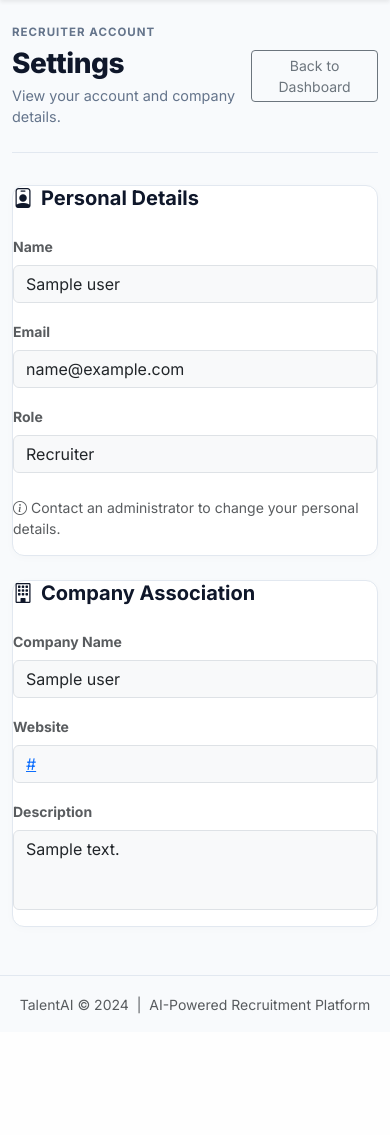
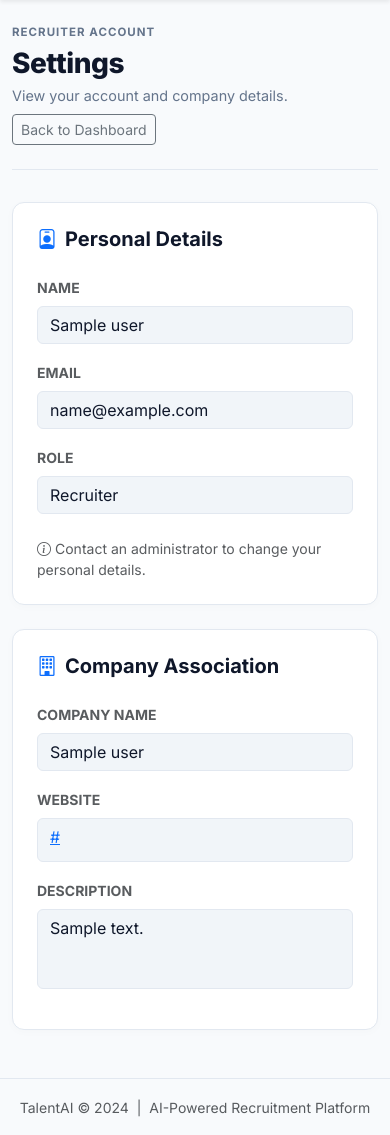
Before and after one commit to govindturkar69-crypto/TalentAI-Recruitment-Platform, a Flask app: template templates/recruiter_settings.html in a window 390 px wide. Shown: the part 57-1192 px from the top of the page. Before the commit the page ends 1071 px from the top, so only its background shows below. Run offline with Flask 3, Linux system fonts and the light colour scheme; the template is opened without the code that fills it: most values are stand-ins (such as "Sample title", 1, 10 or a date in 2020); some libraries are stand-ins or nearby versions.

Commit message:
fix(ui): unify responsive layouts across all roles

```diff
--- a/static/css/style.css
+++ b/static/css/style.css
@@ -88,6 +88,10 @@
 }
 
 /* ── Base ──────────────────────────────────────────────────── */
+html, body {
+  overflow-x: hidden;
+  max-width: 100vw;
+}
 body {
   font-family: 'Inter', system-ui, sans-serif;
   background: var(--bg-primary);
@@ -1246,3 +1250,43 @@ main.container { animation: fadeInUp 0.35s var(--ease); }
 @media (prefers-reduced-motion: reduce) {
   * { animation: none !important; transition: none !important; }
 }
+
+/* ── Global Layout & Consistency System ──────────────────────── */
+.saas-form-card {
+  width: 100%;
+  max-width: 680px;
+  margin: 0 auto;
+}
+
+.saas-form-readonly {
+  background: var(--bg-alt) !important;
+  color: var(--text-primary) !important;
+  border-color: var(--border-color) !important;
+}
+
+.saas-cell-truncate {
+  display: inline-block;
+  white-space: nowrap;
+  overflow: hidden;
+  text-overflow: ellipsis;
+  vertical-align: middle;
+}
+
+.table-responsive {
+  max-width: 100%;
+  overflow-x: auto;
+  -webkit-overflow-scrolling: touch;
+}
+
+.text-break-word {
+  word-break: break-all;
+  overflow-wrap: anywhere;
+}
+
+.form-control, .form-select {
+  min-height: 38px;
+}
+
+.form-control-sm, .form-select-sm {
+  min-height: 31px;
+}
--- a/templates/admin_dashboard.html
+++ b/templates/admin_dashboard.html
@@ -146,7 +146,7 @@
                   <span class="text-truncate" style="max-width: 140px;" title="{{ user.name }}">{{ user.name }}</span>
                 </div>
               </td>
-              <td><span class="text-muted small" style="word-break: break-all;">{{ user.email }}</span></td>
+              <td><span class="text-muted small d-inline-block text-truncate" style="max-width: 175px; vertical-align: middle;" title="{{ user.email }}">{{ user.email }}</span></td>
               <td style="white-space: nowrap;">
                 {% if user.is_active %}
                   <span class="saas-skill-chip" style="background:var(--success-tint);color:#166534;border-color:rgba(34,197,94,0.25);padding:2px 6px;font-size:0.7rem;">Active</span>
@@ -165,9 +165,9 @@
                   </span>
                 {% endif %}
               </td>
-              <td style="word-break: break-word;">
+              <td>
                 {% if user.role == 'recruiter' %}
-                  <span class="text-muted small">{{ user.company_name or 'Unassigned' }}</span>
+                  <span class="text-muted small d-inline-block text-truncate" style="max-width: 130px; vertical-align: middle;" title="{{ user.company_name or 'Unassigned' }}">{{ user.company_name or 'Unassigned' }}</span>
                 {% else %}
                   <span class="text-muted small">-</span>
                 {% endif %}
--- a/templates/recruiter_settings.html
+++ b/templates/recruiter_settings.html
@@ -3,7 +3,7 @@
 
 {% block content %}
 <div class="saas-page-header">
-  <div class="d-flex justify-content-between align-items-center w-100">
+  <div class="d-flex justify-content-between align-items-center w-100 flex-wrap gap-2">
     <div>
       <div class="saas-page-header-eyebrow">RECRUITER ACCOUNT</div>
       <h1 class="saas-page-header-title">Settings</h1>
@@ -13,59 +13,59 @@
   </div>
 </div>
 
-<div class="row g-4">
-  <div class="col-lg-6">
-    <div class="saas-card h-100">
-      <h5 class="fw-bold mb-4"><i class="bi bi-person-badge me-2"></i>Personal Details</h5>
+<div class="row g-4 justify-content-center">
+  <div class="col-12 col-lg-6 col-xl-5">
+    <div class="saas-card h-100 p-4">
+      <h5 class="fw-bold mb-4"><i class="bi bi-person-badge me-2 text-primary"></i>Personal Details</h5>
 
       <div class="mb-3">
-        <label class="form-label text-muted small fw-bold">Name</label>
-        <div class="form-control bg-light">{{ user_data.name }}</div>
+        <label class="form-label text-muted small fw-bold text-uppercase">Name</label>
+        <div class="form-control" style="background: var(--bg-alt); color: var(--text-primary); border-color: var(--border-color);">{{ user_data.name }}</div>
       </div>
       <div class="mb-3">
-        <label class="form-label text-muted small fw-bold">Email</label>
-        <div class="form-control bg-light">{{ user_data.email }}</div>
+        <label class="form-label text-muted small fw-bold text-uppercase">Email</label>
+        <div class="form-control" style="background: var(--bg-alt); color: var(--text-primary); border-color: var(--border-color);">{{ user_data.email }}</div>
       </div>
       <div class="mb-3">
-        <label class="form-label text-muted small fw-bold">Role</label>
-        <div class="form-control bg-light text-capitalize">Recruiter</div>
+        <label class="form-label text-muted small fw-bold text-uppercase">Role</label>
+        <div class="form-control text-capitalize" style="background: var(--bg-alt); color: var(--text-primary); border-color: var(--border-color);">Recruiter</div>
       </div>
-      <p class="text-muted small mt-4"><i class="bi bi-info-circle me-1"></i>Contact an administrator to change your personal details.</p>
+      <p class="text-muted small mt-4 mb-0"><i class="bi bi-info-circle me-1"></i>Contact an administrator to change your personal details.</p>
     </div>
   </div>
 
-  <div class="col-lg-6">
-    <div class="saas-card h-100">
-      <h5 class="fw-bold mb-4"><i class="bi bi-building me-2"></i>Company Association</h5>
+  <div class="col-12 col-lg-6 col-xl-5">
+    <div class="saas-card h-100 p-4">
+      <h5 class="fw-bold mb-4"><i class="bi bi-building me-2 text-primary"></i>Company Association</h5>
 
       {% if user_data.company_id %}
         {% if not user_data.is_active %}
-        <div class="alert alert-warning py-2 small" role="alert">
+        <div class="alert alert-warning py-2 small mb-3" role="alert">
           <i class="bi bi-exclamation-triangle-fill me-1"></i> Your company is currently marked as inactive.
         </div>
         {% endif %}
         <div class="mb-3">
-          <label class="form-label text-muted small fw-bold">Company Name</label>
-          <div class="form-control bg-light">{{ user_data.company_name }}</div>
+          <label class="form-label text-muted small fw-bold text-uppercase">Company Name</label>
+          <div class="form-control" style="background: var(--bg-alt); color: var(--text-primary); border-color: var(--border-color);">{{ user_data.company_name }}</div>
         </div>
         <div class="mb-3">
-          <label class="form-label text-muted small fw-bold">Website</label>
-          <div class="form-control bg-light">
+          <label class="form-label text-muted small fw-bold text-uppercase">Website</label>
+          <div class="form-control" style="background: var(--bg-alt); color: var(--text-primary); border-color: var(--border-color);">
             {% if user_data.website %}
-              <a href="{{ user_data.website }}" target="_blank" rel="noopener noreferrer">{{ user_data.website }}</a>
+              <a href="{{ user_data.website }}" target="_blank" rel="noopener noreferrer" class="text-primary text-truncate d-inline-block mw-100">{{ user_data.website }}</a>
             {% else %}
               <span class="text-muted">Not specified</span>
             {% endif %}
           </div>
         </div>
         <div class="mb-3">
-          <label class="form-label text-muted small fw-bold">Description</label>
-          <div class="form-control bg-light" style="min-height: 80px; white-space: pre-wrap;">{{ user_data.description or 'No description provided.' }}</div>
+          <label class="form-label text-muted small fw-bold text-uppercase">Description</label>
+          <div class="form-control" style="background: var(--bg-alt); color: var(--text-primary); border-color: var(--border-color); min-height: 80px; white-space: pre-wrap;">{{ user_data.description or 'No description provided.' }}</div>
         </div>
       {% else %}
-        <div class="alert alert-info py-3" role="alert">
+        <div class="alert alert-info py-3 mb-0" role="alert">
           <div class="d-flex">
-            <i class="bi bi-info-circle-fill fs-4 me-3"></i>
+            <i class="bi bi-info-circle-fill fs-4 me-3 flex-shrink-0"></i>
             <div>
               <strong>No Company Assigned</strong><br>
               <span class="small">No company has been assigned to your recruiter account yet. Please contact an administrator to have your account associated with a company.</span>
```
Also changed, not shown: static/css/auth.css (+15 -2 lines), templates/candidate_interviews.html (+18 -10 lines), templates/recruiter_interviews.html (+14 -12 lines), templates/resume_suggestions.html (+7 -3 lines), templates/settings.html (+8 -8 lines), templates/view_applicants.html (+4 -4 lines).
